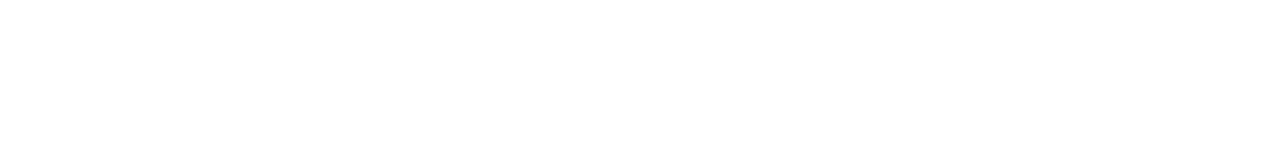
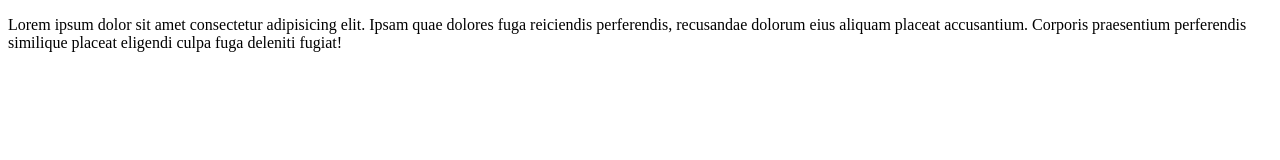
Before and after one commit to luishertenjo/repositorio_grupo_, a plain HTML site: page pag_1.html in a window 1280 px wide. Drawn offline with Linux system fonts and the light colour scheme.

Commit message:
Añadir mi-archivo.txt

```diff
--- a/pag_1.html
+++ b/pag_1.html
@@ -3,6 +3,7 @@
 <head>
     <meta charset="UTF-8">
     <meta name="viewport" content="width=device-width, initial-scale=1.0">
+    <p>Lorem ipsum dolor sit amet consectetur adipisicing elit. Ipsam quae dolores fuga reiciendis perferendis, recusandae dolorum eius aliquam placeat accusantium. Corporis praesentium perferendis similique placeat eligendi culpa fuga deleniti fugiat!</p>
     <title>Document</title>
 </head>
 <body>
```
